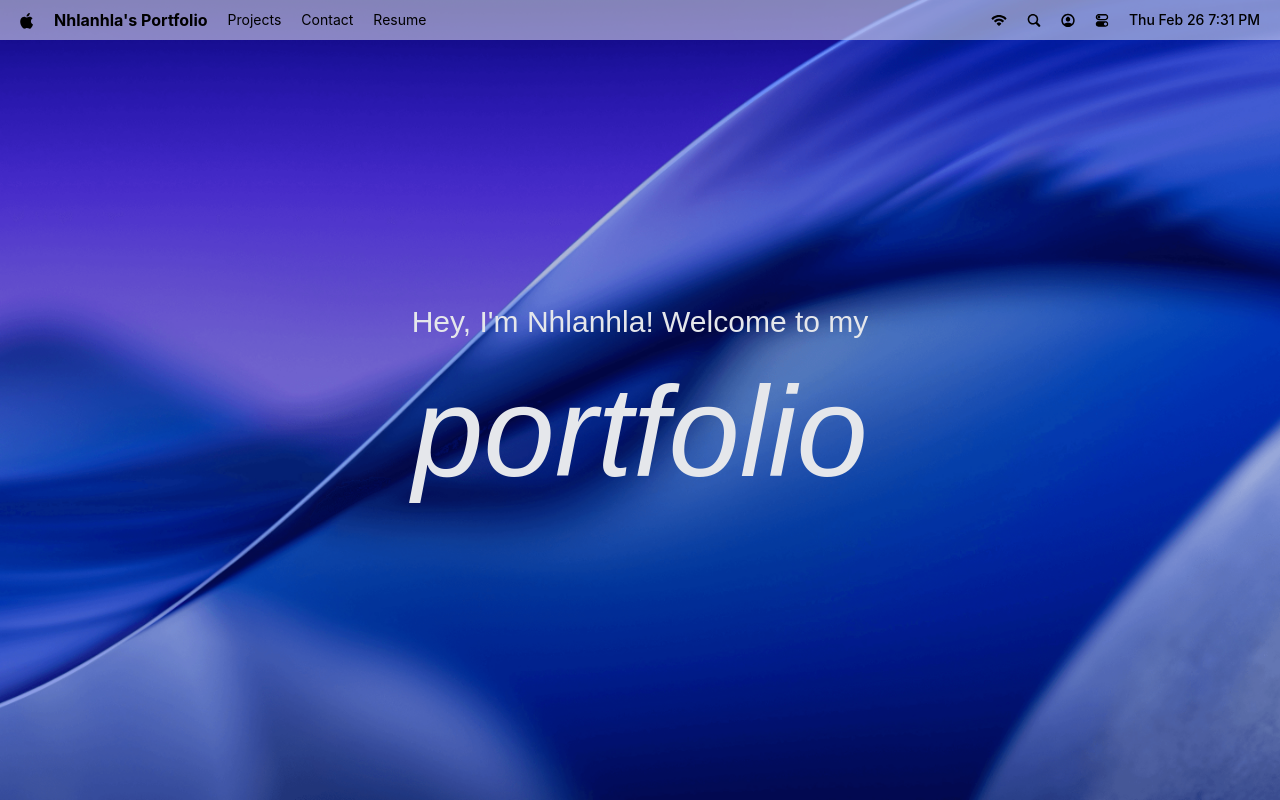
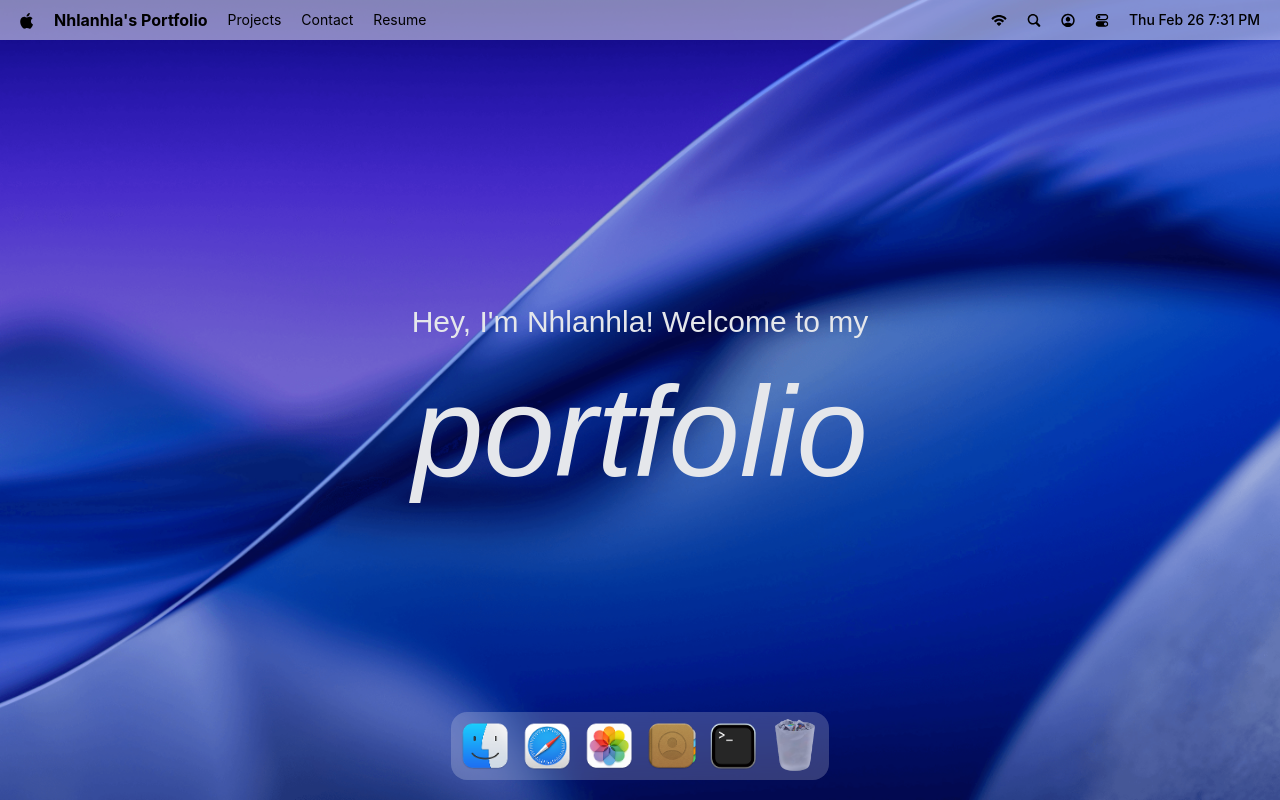
Before and after one commit to NTG841013/MacOS_Portfolio, a React (Vite) app: page / in a window 1280 px wide. Built offline with nearby package versions, Linux system fonts and the light colour scheme; a web font is replaced by a local one.

Commit message:
implement dock feature

```diff
--- a/package.json
+++ b/package.json
@@ -17,6 +17,7 @@
     "lucide-react": "^0.575.0",
     "react": "^19.2.0",
     "react-dom": "^19.2.0",
+    "react-tooltip": "^5.30.0",
     "tailwindcss": "^4.2.1"
   },
   "devDependencies": {
--- a/src/App.jsx
+++ b/src/App.jsx
@@ -1,10 +1,11 @@
-import {Navbar, Welcome} from "#components";
+import {Navbar, Welcome, Dock} from "#components";
 
 const App = () => {
     return (
         <div className="flex flex-col min-h-screen">
             <Navbar />
             <Welcome />
+            <Dock />
         </div>
     );
 };
--- /dev/null
+++ b/src/components/Dock.jsx
@@ -0,0 +1,97 @@
+import {useRef} from "react";
+import {Tooltip} from "react-tooltip";
+import gsap from "gsap";
+import {dockApps} from "#constants/index.js";
+import {useGSAP} from "@gsap/react";
+
+
+const Dock = () => {
+    const dockRef = useRef(null);
+
+    useGSAP(() => {
+        const dock = dockRef.current;
+        if (!dock) return;
+
+        const icons = dock.querySelectorAll(".dock-icon");
+
+        const animateIcons = (mouseX) => {
+            const {left} = dock.getBoundingClientRect();
+
+            icons.forEach((icon) => {
+                const {left: iconLeft, width } = icon.getBoundingClientRect();
+                const center = iconLeft - left + width / 2;
+                const distance = Math.abs(mouseX - center);
+                const intensity = Math.exp(- (distance ** 2.5) / 20000);
+
+                gsap.to(icon, {
+                    scale: 1 + 0.25 * intensity,
+                    y: -0.15 * intensity,
+                    duration: 0.2,
+                    ease: "power2.out",
+                })
+            });
+        };
+
+        const handleMouseMove = (e) => {
+            const {left} = dock.getBoundingClientRect();
+
+            animateIcons(e.clientX - left);
+        };
+        const resetIcons = () => {
+            icons.forEach((icon) => {
+                gsap.to(icon, {
+                    scale: 1,
+                    y: 0,
+                    duration: 0.3,
+                    ease: "power1.out",
+                });
+            });
+        };
+
+        dock.addEventListener("mousemove", handleMouseMove);
+        dock.addEventListener("mouseleave", resetIcons);
+
+        return () => {
+            dock.removeEventListener("mousemove", handleMouseMove);
+            dock.removeEventListener("mouseleave", resetIcons);
+        };
+    }, { scope: dockRef });
+
+
+
+    const toggleApp = () => {}
+
+    return (
+        <section id="dock">
+            <div ref={dockRef} className="dock-container">
+                {dockApps.map(({id, name, icon, canOpen}) => (
+                    <div key={id} className="relative flex justify-center">
+                        <button
+                            type="button"
+                            className="dock-icon"
+                            aria-label={name}
+                            data-tooltip-id="dock-tooltip"
+                            data-tooltip-content={name}
+                            data-tooltip-delay-show ={150}
+                            disabled={!canOpen}
+                            onClick={() => toggleApp({id, canOpen})}
+
+                        >
+                            <img
+                                src={`/images/${icon}`}
+                                alt={name}
+                                loading="lazy"
+                                className={canOpen ?"": "opacity-60"}
+                            />
+                        </button>
+                    </div>
+                ))}
+
+                <Tooltip id="dock-tooltip" place="top" className="tooltip" />
+
+            </div>
+
+        </section>
+    );
+};
+export default Dock
--- a/src/components/index.jsx
+++ b/src/components/index.jsx
@@ -1,4 +1,5 @@
 import Navbar from './Navbar';
 import Welcome from './Welcome';
+import Dock from './Dock';
 
-export { Navbar, Welcome };
+export { Navbar, Welcome, Dock };
```
Also changed, not shown: 1 other file (tests, documents, lock files or other folders).
